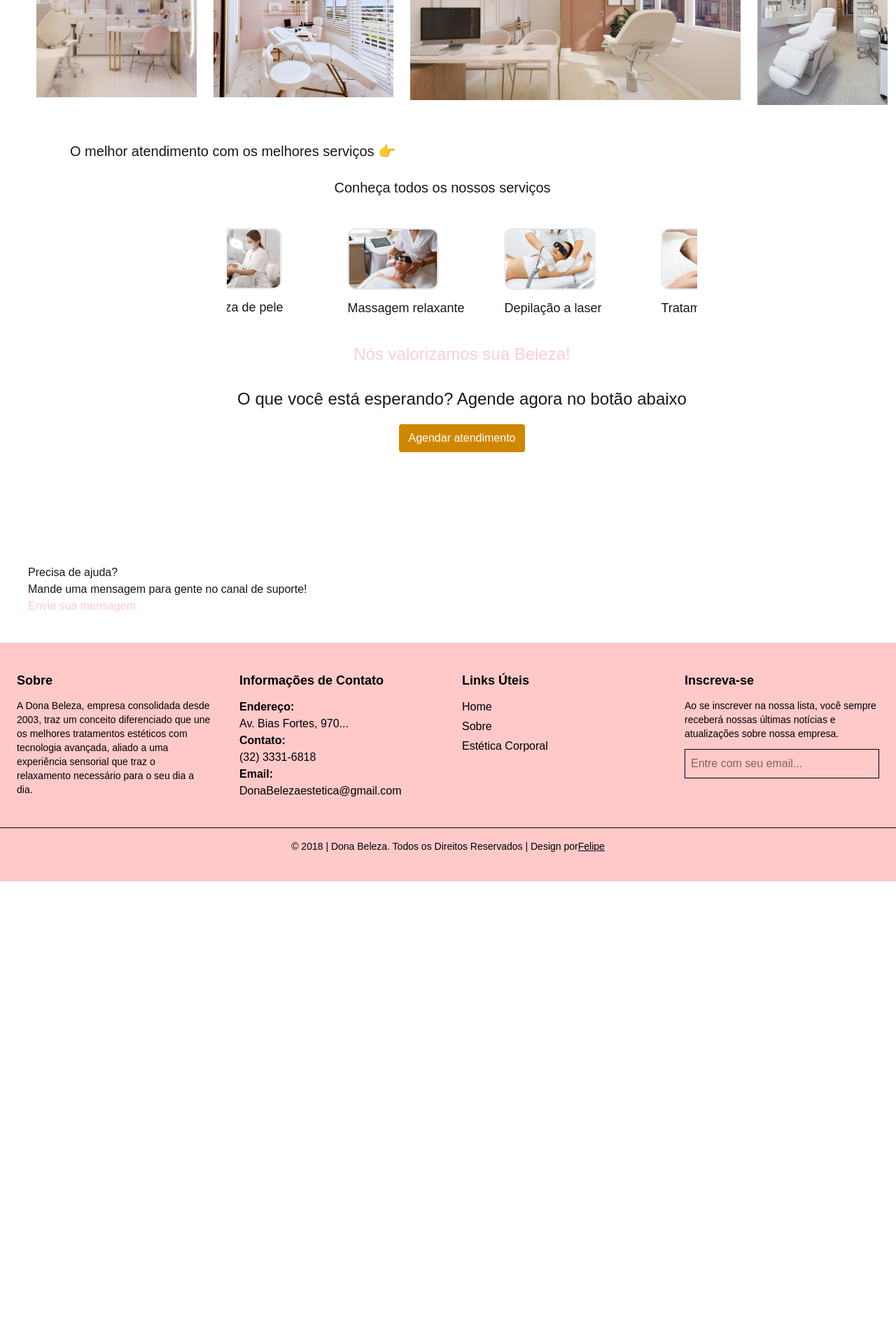
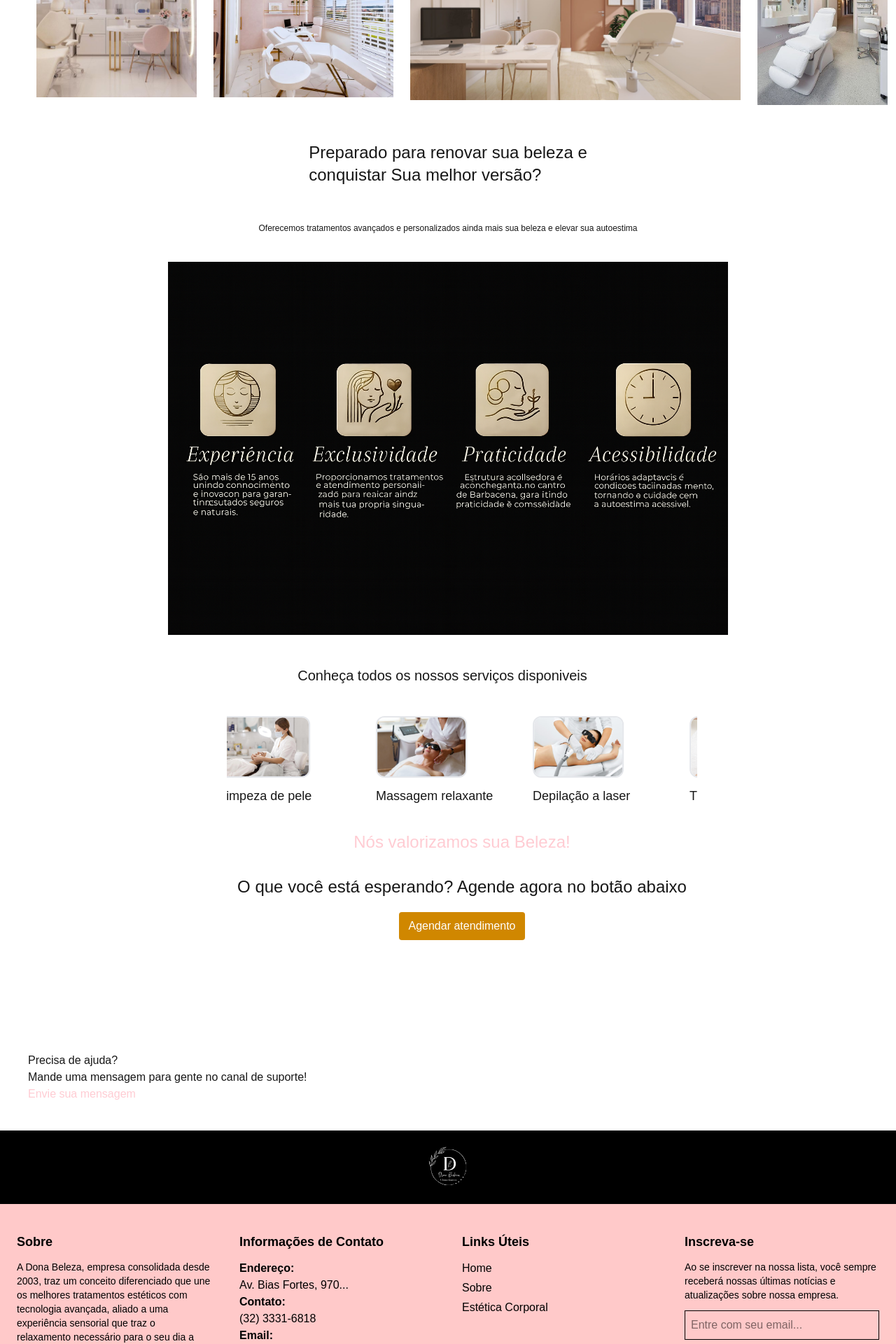
Before and after one commit to felipelima-Ti/clinica-estetica, a Next.js app: page /painel in a window 1280 px wide. Shown: the part 2672-4592 px from the top of the page at 70% size. Before the commit the page ends 3931 px from the top, so only its background shows below. Built offline with nearby package versions, Linux system fonts and the light colour scheme.

Commit message:
adjustiment in pag painel

```diff
--- a/src/app/painel/page.js
+++ b/src/app/painel/page.js
@@ -38,7 +38,7 @@ export default function Painel() {
         <header className="flex items-center justify-between p-3 border-b border-gray-200 bg-black text-white w-full h-40"
         >
           <div className="flex items-center justify-center space-x-3">
-            <Image className="" src="/fundo.png" width={50} height={50} alt="Logo" />
+            <Image src="/fundo.png" width={50} height={50} alt="Logo" />
 
             <span className="font-bold text-lg">Dona Beleza</span>
           </div>
@@ -137,12 +137,16 @@ export default function Painel() {
               <Image src="/AS.jpg" width={295} height={200} alt="" className="" />
             </div>
           </div>
-          <div className="text-xl mt-10 flex flex-col ml-15 mr-20">
-            <p>O melhor atendimento com os melhores serviços 👉 <br></br></p>
+          <div className=" text-2xl items-center mt-10 flex flex-col mr-10">
+            <p>Preparado para renovar sua beleza e <br></br> conquistar Sua melhor versão?</p> <br></br>
+          </div>
+          <p className=" text-xs flex flex-col items-center mt-5 mr-10 ">Oferecemos tratamentos avançados e personalizados ainda mais sua beleza e elevar sua autoestima</p>
+          <div className="flex flex items-center justify-center mr-10">
+          <Image src="/fundo2.png" width={800} height={10} alt="" className="mt-10 mb-5"/>
           </div>
           <section id="servicos">
             <br></br>
-            <h2 className="text-xl flex flex-col items-center mr-14">Conheça todos os nossos serviços</h2>
+            <h2 className="text-xl flex flex-col items-center mr-14">Conheça todos os nossos serviços disponiveis</h2>
 
             {/* CARROSSEL DE IMAGENS*/}
             <div className="relative w-full max-w-2xl mx-auto mt-10">
@@ -170,7 +174,7 @@ export default function Painel() {
                 </div>
             </div>
             </div>
-          </section>
+
           <h1 className="flex flex-col items-center mt-8 text-2xl text-rose-200">
             Nós valorizamos sua Beleza!
           </h1>
@@ -185,6 +189,7 @@ export default function Painel() {
               <Link href="/agenda">Agendar atendimento</Link>
             </button>
           </div>
+          </section>
           <div className="mb-10"><p>Precisa de ajuda?</p>
             <p>Mande uma mensagem para gente no canal de suporte!</p>
             <Link className="text-rose-200" href="/suporte">Envie sua mensagem</Link>
@@ -192,6 +197,9 @@ export default function Painel() {
         </div>
 
         {/*RODAPE*/}
+        <div className="bg-black justify-center flex flex-col items-center">
+         <Image src="/fundo.png" width={70} height={50} alt="Logo" />
+         </div>
         <footer className="bg-red-200 text-black py-10">
           <div className="container mx-auto flex flex-col md:flex-row justify-between gap-10 px-6">
             <div className="md:w-1/4">
```
Also changed, not shown: public/fundo2.png (added).
